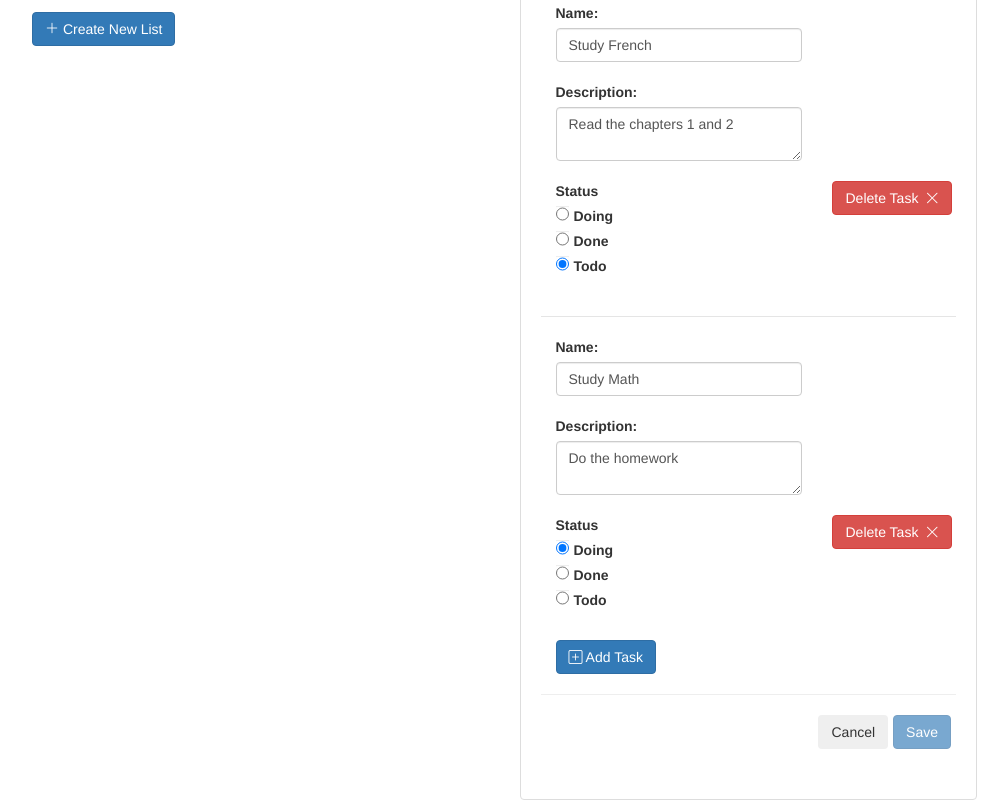
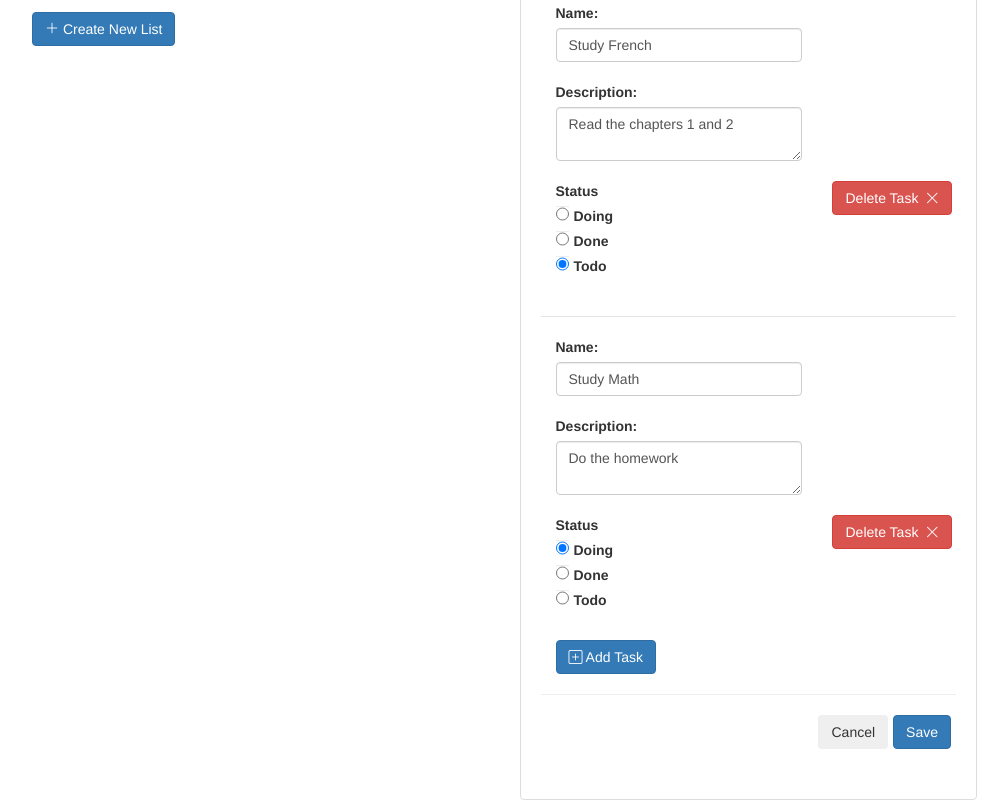
Before and after one commit to MayaMarjut/My-Task-List, an Angular app: page /lists/1/edit in a window 1280 px wide. Shown: the part 291-1091 px from the top of the page, without its empty margins (38-1046 px from the left). Built offline with nearby package versions, Linux system fonts and the light colour scheme.

Commit message:
Fixed matchingListName validator

```diff
--- a/src/app/lists/list-edit/list-edit.component.ts
+++ b/src/app/lists/list-edit/list-edit.component.ts
@@ -45,19 +45,20 @@ export class ListEditComponent implements OnInit {
     }))
   }
 
-  matchingListName() { return (control: AbstractControl) => {
+  matchingListName(listName: string) { return (control: AbstractControl) => {
     const name: string = control.value;
     let matchingListName : boolean;
 
     if(!name) {
       return null;
     }
-
-    this.lists.forEach(element => {
-      if(element.name === name) {
-        matchingListName = true;
-      }
-    });
+    if(name != listName) {
+      this.lists.forEach(element => {
+        if(element.name === name) {
+          matchingListName = true;
+        }
+      });
+    }
     return matchingListName ? {matchingListName: true} : null
     }
   }
@@ -129,7 +130,7 @@ export class ListEditComponent implements OnInit {
     }
 
     this.taskForm = new FormGroup({
-      'name': new FormControl(this.listName, [Validators.required, Validators.pattern(/^^[a-zA-Z0-9 ]+$/), this.matchingListName(), ListNameValidators.maxLengthValidator(60)]),
+      'name': new FormControl(this.listName, [Validators.required, Validators.pattern(/^^[a-zA-Z0-9 ]+$/), this.matchingListName(this.listName), ListNameValidators.maxLengthValidator(60)]),
       'tasks': listTasks
     });
   }
```
